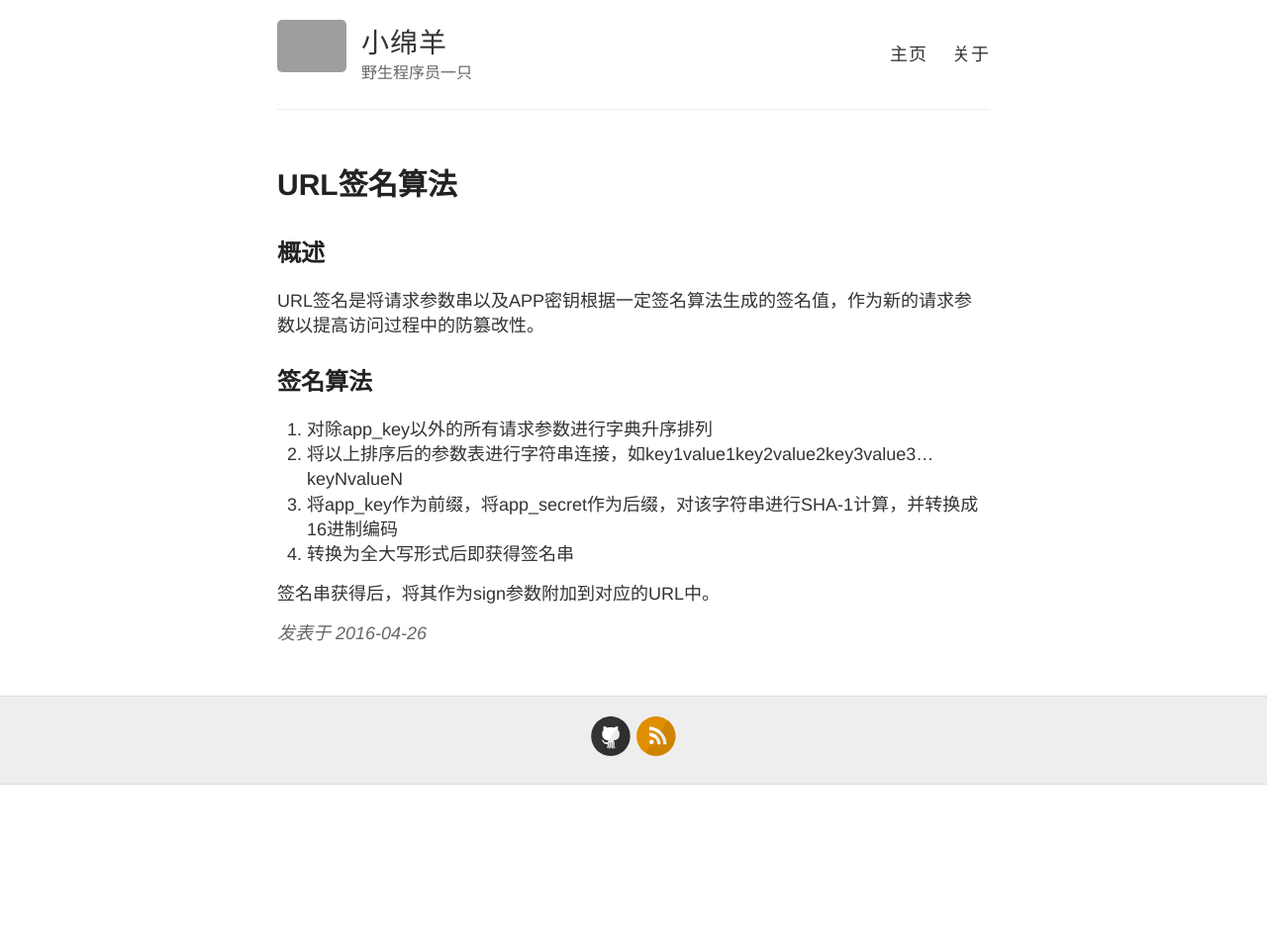
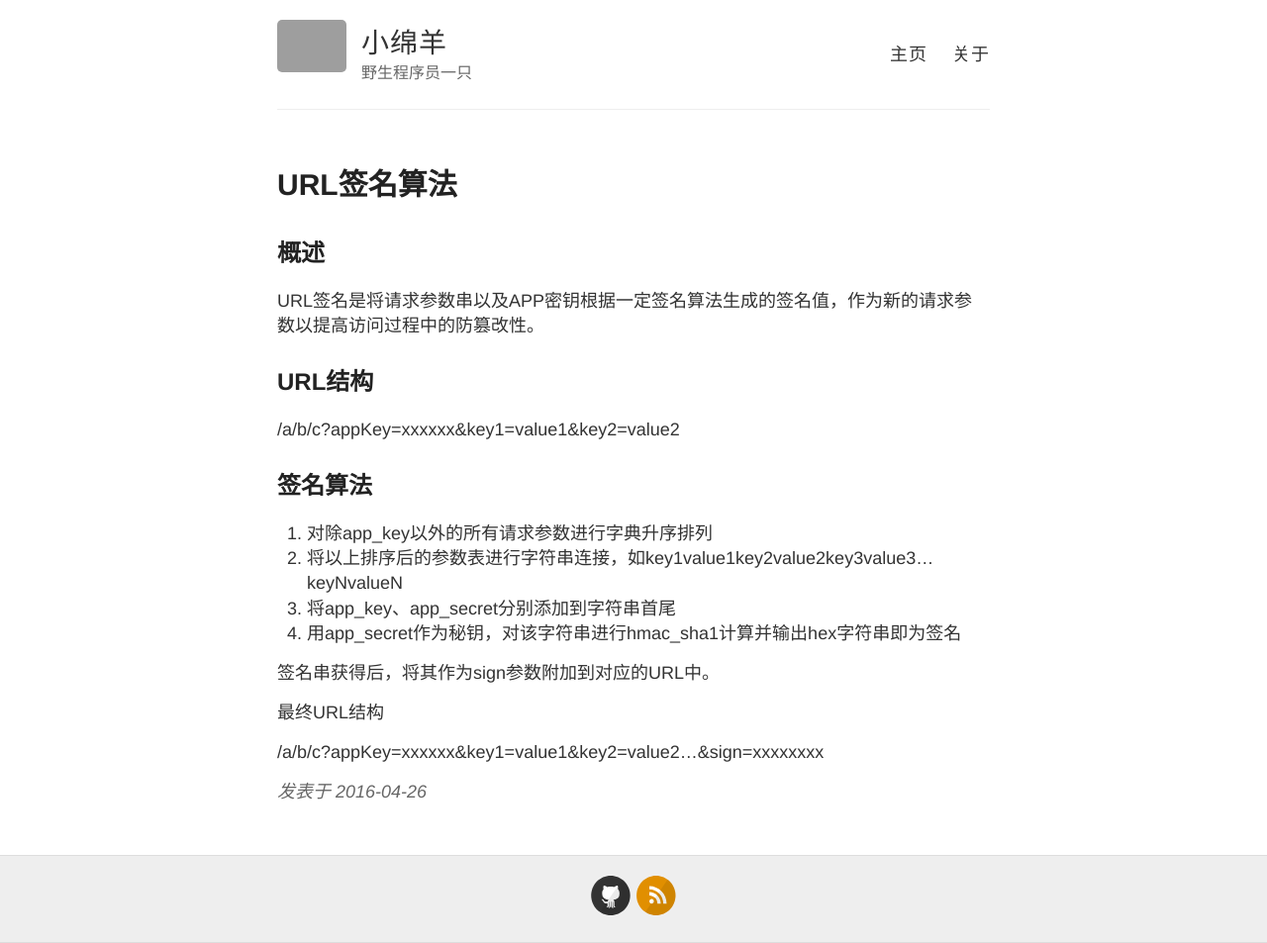
Before and after one commit to mingyangxiao/blog, a Jekyll site: the page built from _posts/2016-04-26-url-sign.md, in a window 1280 px wide. Shown: the whole page at 99% size. Built offline with Jekyll 4.4.1, drawn with Linux system fonts in a browser that asks for light colours; before the commit the page ends 900 px from its top, so only the background shows below that; grey boxes are pictures that could not be loaded.

Commit message:
修改算法描述

```diff
--- a/_posts/2016-04-26-url-sign.md
+++ b/_posts/2016-04-26-url-sign.md
@@ -8,12 +8,19 @@ excerpt: URL签名一般用于参数防篡改
 
 URL签名是将请求参数串以及APP密钥根据一定签名算法生成的签名值，作为新的请求参数以提高访问过程中的防篡改性。
 
+## URL结构
+
+/a/b/c?appKey=xxxxxx&key1=value1&key2=value2
 
 ## 签名算法
 
 1. 对除app_key以外的所有请求参数进行字典升序排列
 2. 将以上排序后的参数表进行字符串连接，如key1value1key2value2key3value3...keyNvalueN
-3. 将app_key作为前缀，将app_secret作为后缀，对该字符串进行SHA-1计算，并转换成16进制编码
-4. 转换为全大写形式后即获得签名串
+3. 将app_key、app_secret分别添加到字符串首尾
+4. 用app_secret作为秘钥，对该字符串进行hmac_sha1计算并输出hex字符串即为签名
 
 签名串获得后，将其作为sign参数附加到对应的URL中。
+
+最终URL结构
+
+/a/b/c?appKey=xxxxxx&key1=value1&key2=value2...&sign=xxxxxxxx
```
